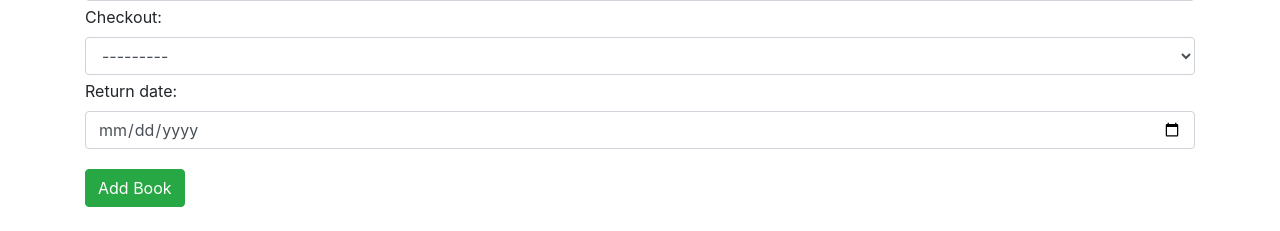
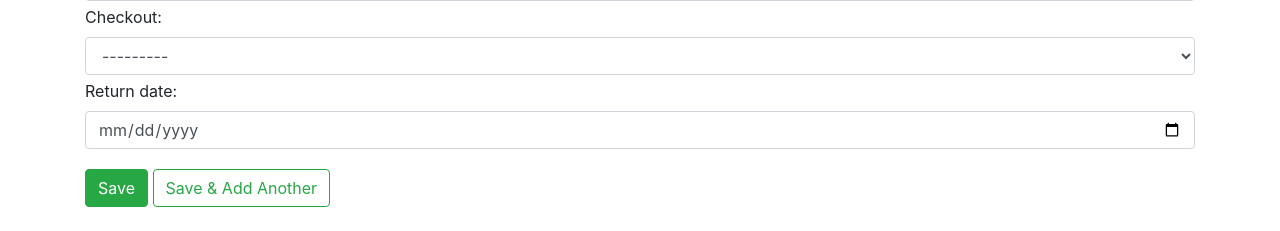
Before and after one commit to zrev2220/booktracker, a Django app: page /add in a window 1280 px wide. Shown: the part 803-1034 px from the top of the page. Run offline with Django 3.2, Linux system fonts and the light colour scheme; data that the repository does not hold is empty; some libraries are stand-ins or nearby versions.

Commit message:
Add Save vs. Save & Add Another submit btns to Add Book

```diff
--- a/books/views.py
+++ b/books/views.py
@@ -2,6 +2,7 @@ import json
 
 from django.db.models import Q, F, Func, Value
 from django.http import JsonResponse
+from django.urls import reverse
 from django.views.generic import CreateView
 from django.views.generic.base import TemplateView
 
@@ -140,3 +141,9 @@ class AddBookView(CreateView):
     model = Book
     form_class = BookForm
     success_url = '/'
+
+    def get_success_url(self):
+        if self.request.POST.get('save+add'):
+            return reverse('add-book')
+        else:
+            return reverse('books-search')
--- a/templates/books/book_form.html
+++ b/templates/books/book_form.html
@@ -102,7 +102,8 @@
         {% endif %}
         {{ form.return_date }}
       </div>
-      <input type="submit" class="submit-btn btn btn-success mt-3" value="Add Book">
+      <input type="submit" class="submit-btn btn btn-success mt-3" value="Save" name="save">
+      <input type="submit" class="submit-btn btn btn-outline-success mt-3" value="Save & Add Another" name="save+add">
     </form>
   </div>
 {% endblock %}
```
